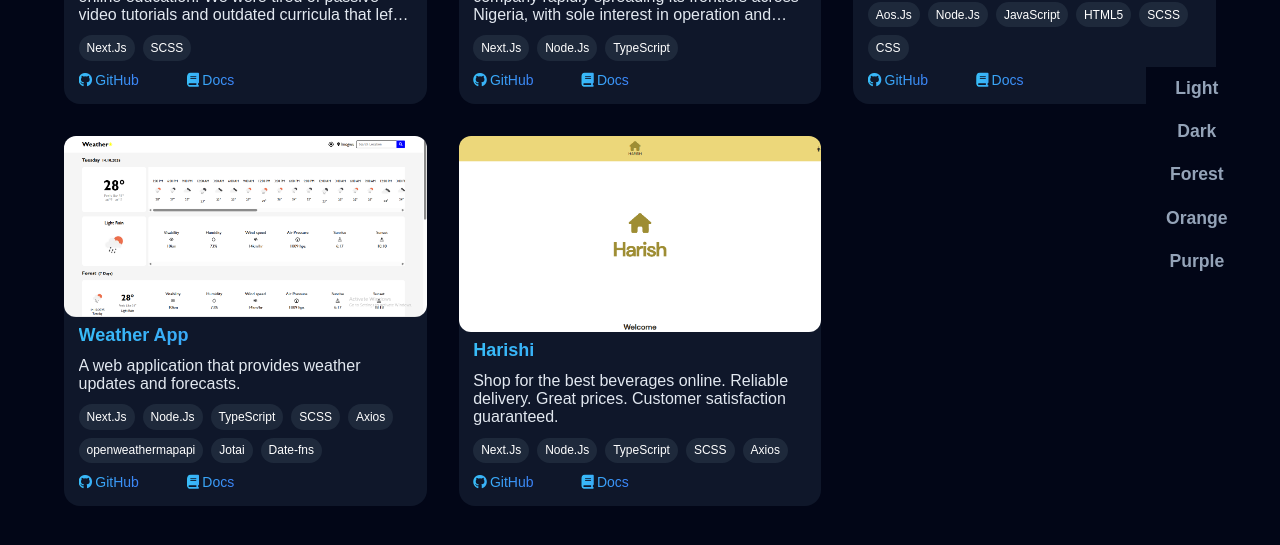
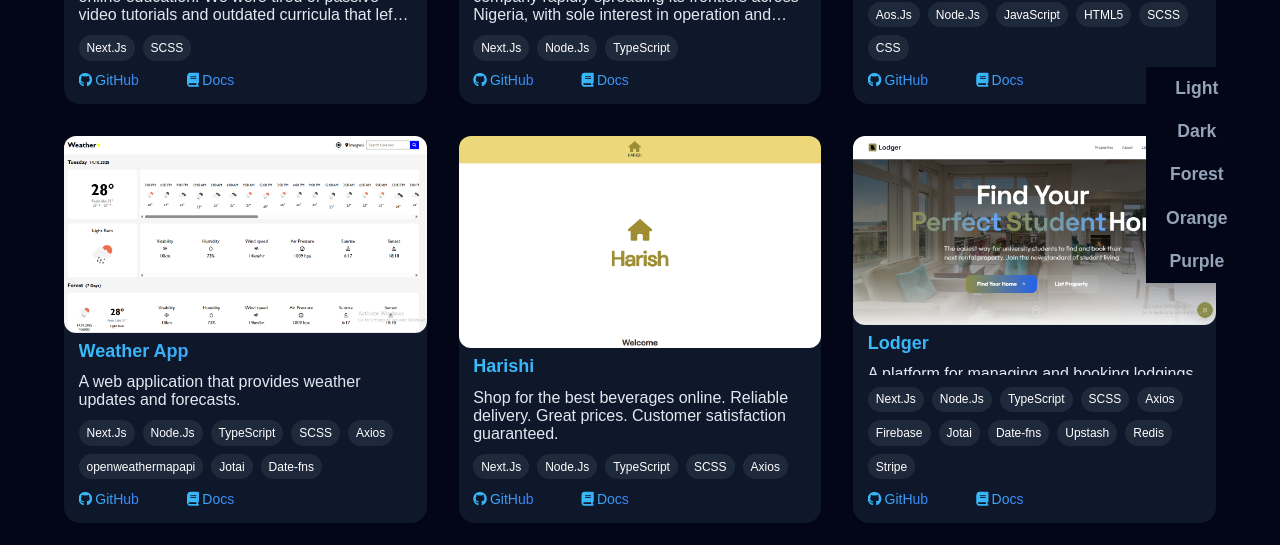
Before and after one commit to Arigbo/nextPortfolio, a Next.js app: page / in a window 1280 px wide. Shown: the part 1240-1785 px from the top of the page. Built offline with nearby package versions, Linux system fonts and the light colour scheme; a web font is replaced by a local one.

Commit message:
feature: added new project

```diff
--- a/src/app/page.jsx
+++ b/src/app/page.jsx
@@ -227,7 +227,8 @@ const allProjects = [
     id: "p5",
     title: "Harishi",
     companyLogoUrl: "https://placehold.co/100x100/1E293B/a855f7?text=T-Logo",
-    description:"Shop for the best beverages online. Reliable delivery. Great prices. Customer satisfaction guaranteed.",
+    description:
+      "Shop for the best beverages online. Reliable delivery. Great prices. Customer satisfaction guaranteed.",
     features: [
       "Wide selection of beverages",
       "Secure online ordering",
@@ -239,6 +240,36 @@ const allProjects = [
     docs: "https://docs.beverage-ecommerce.com",
     imageUrl: "/harishi.png",
     techStack: ["Next.Js", "Node.Js", "TypeScript", "SCSS", "Axios"],
+    status: "Finished",
+  },
+  {
+    id: "p6",
+    title: "Lodger",
+    companyLogoUrl: "https://placehold.co/100x100/1E293B/a855f7?text=L-Logo",
+    description: "A platform for managing and booking lodgings.",
+    features: [
+      "Real-time availability updates",
+      "Secure booking system",
+      "User reviews and ratings",
+      "Payment processing",
+    ],
+    link: "https://lodger-ancient.vercel.app/",
+    github: "https://github.com/Arigbo/lodger",
+    docs: "https://docs.lodger.com",
+    imageUrl: "/lodger.png",
+    techStack: [
+      "Next.Js",
+      "Node.Js",
+      "TypeScript",
+      "SCSS",
+      "Axios",
+      "Firebase",
+      "Jotai",
+      "Date-fns",
+      "Upstash",
+      "Redis",
+      "Stripe",
+    ],
     status: "Finished",
   },
 ];
```
Also changed, not shown: public/lodger.png (added).
